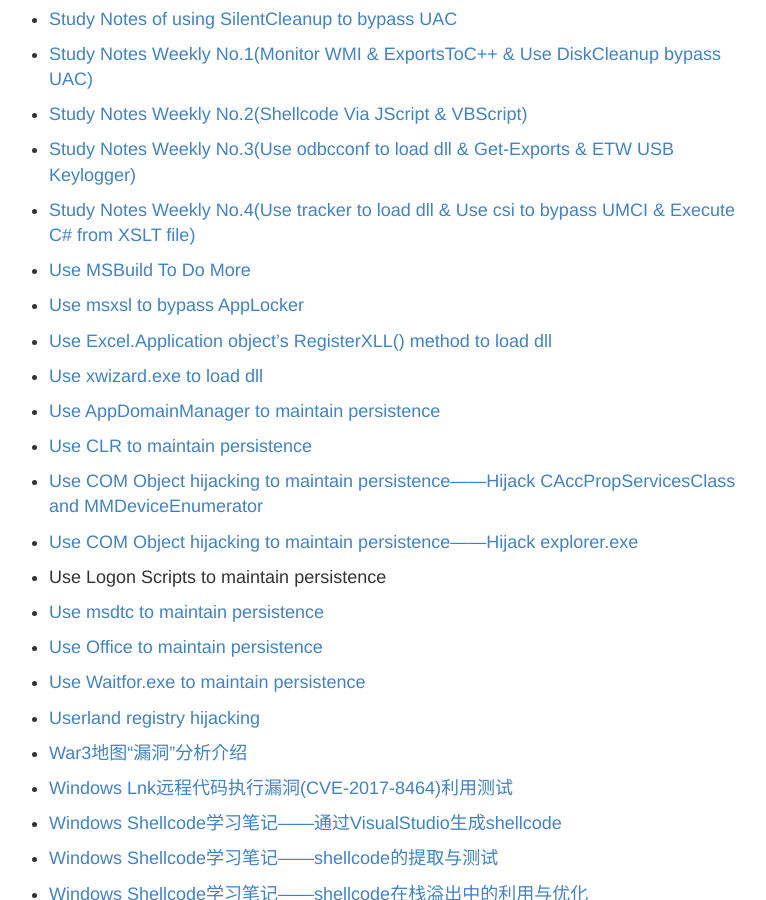
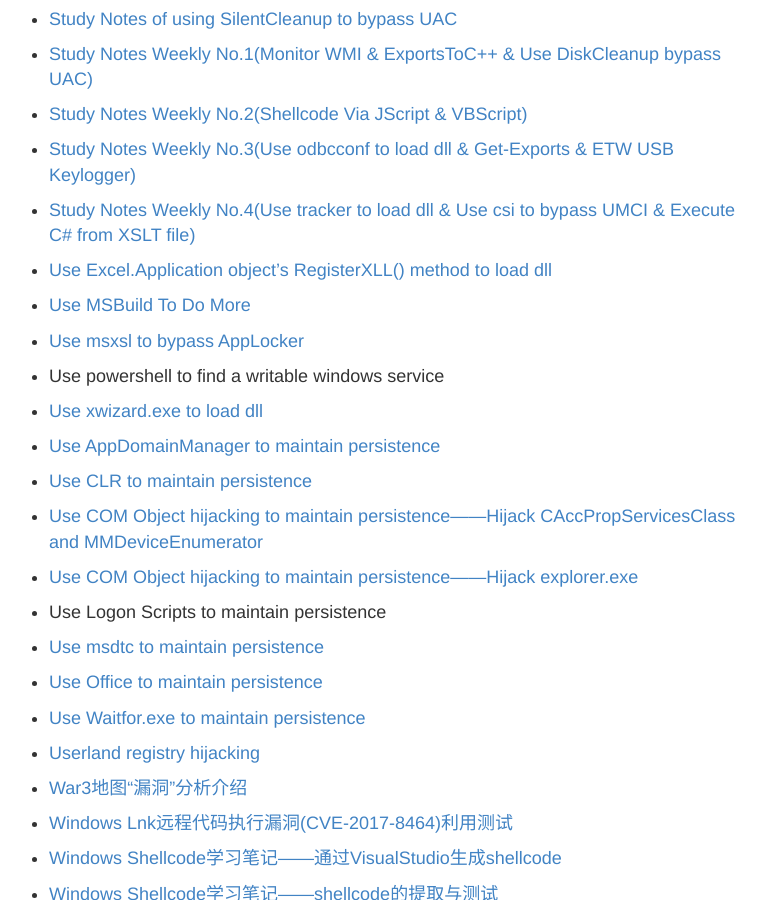
Before and after one commit to 3gstudent/backup-3gstudent.github.io, a Jekyll site: the page built from about.md, in a window 1280 px wide and 900 px high, scrolled down 2480 px. Shown: the whole window, without its empty margins (261-1027 px from the left). Built offline with Jekyll 4.4.1, drawn with Linux system fonts in a browser that asks for light colours.

Commit message:
Update about.md

```diff
--- a/about.md
+++ b/about.md
@@ -123,6 +123,10 @@ Github:   [3gstudent](https://github.com/3gstudent)
 
 -
  [Study Notes Weekly No.4(Use tracker to load dll & Use csi to bypass UMCI & Execute C# from XSLT file)](https://3gstudent.github.io/3gstudent.github.io/Study-Notes-Weekly-No.4(Use-tracker-to-load-dll-&-Use-csi-to-bypass-UMCI-&-Execute-C-from-XSLT-file)/)
+
+-
+ [Use Excel.Application object's RegisterXLL() method to load dll](https://3gstudent.github.io/3gstudent.github.io/Use-Excel.Application-object's-RegisterXLL()-method-to-load-dll/)
+
 -
  [Use MSBuild To Do More](https://3gstudent.github.io/3gstudent.github.io/Use-MSBuild-To-Do-More/)
 
@@ -130,7 +134,7 @@ Github:   [3gstudent](https://github.com/3gstudent)
  [Use msxsl to bypass AppLocker](https://3gstudent.github.io/3gstudent.github.io/Use-msxsl-to-bypass-AppLocker/)
 
 -
- [Use Excel.Application object's RegisterXLL() method to load dll](https://3gstudent.github.io/3gstudent.github.io/Use-Excel.Application-object's-RegisterXLL()-method-to-load-dll/)
+ Use powershell to find a writable windows service
 
 -
  [Use xwizard.exe to load dll](https://3gstudent.github.io/3gstudent.github.io/Use-xwizard.exe-to-load-dll/)
```
